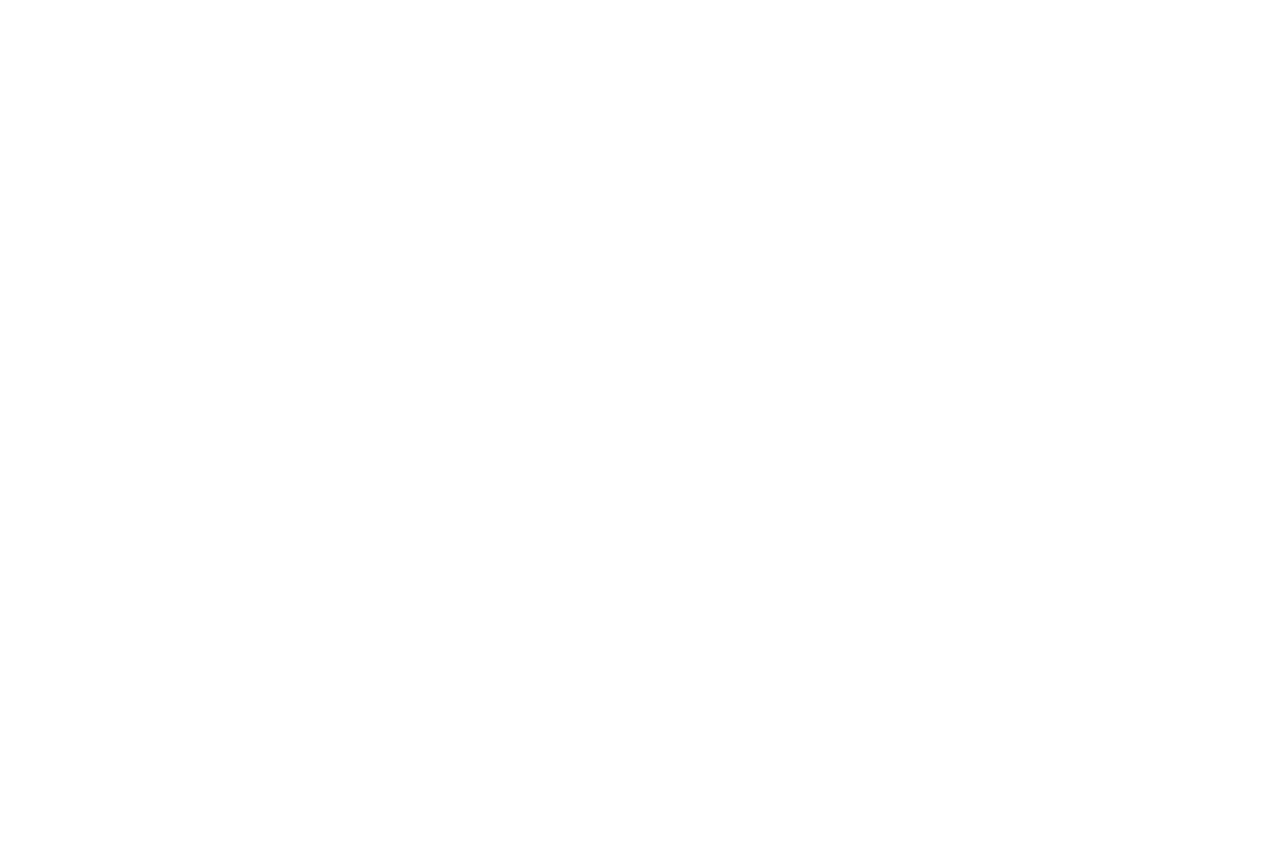
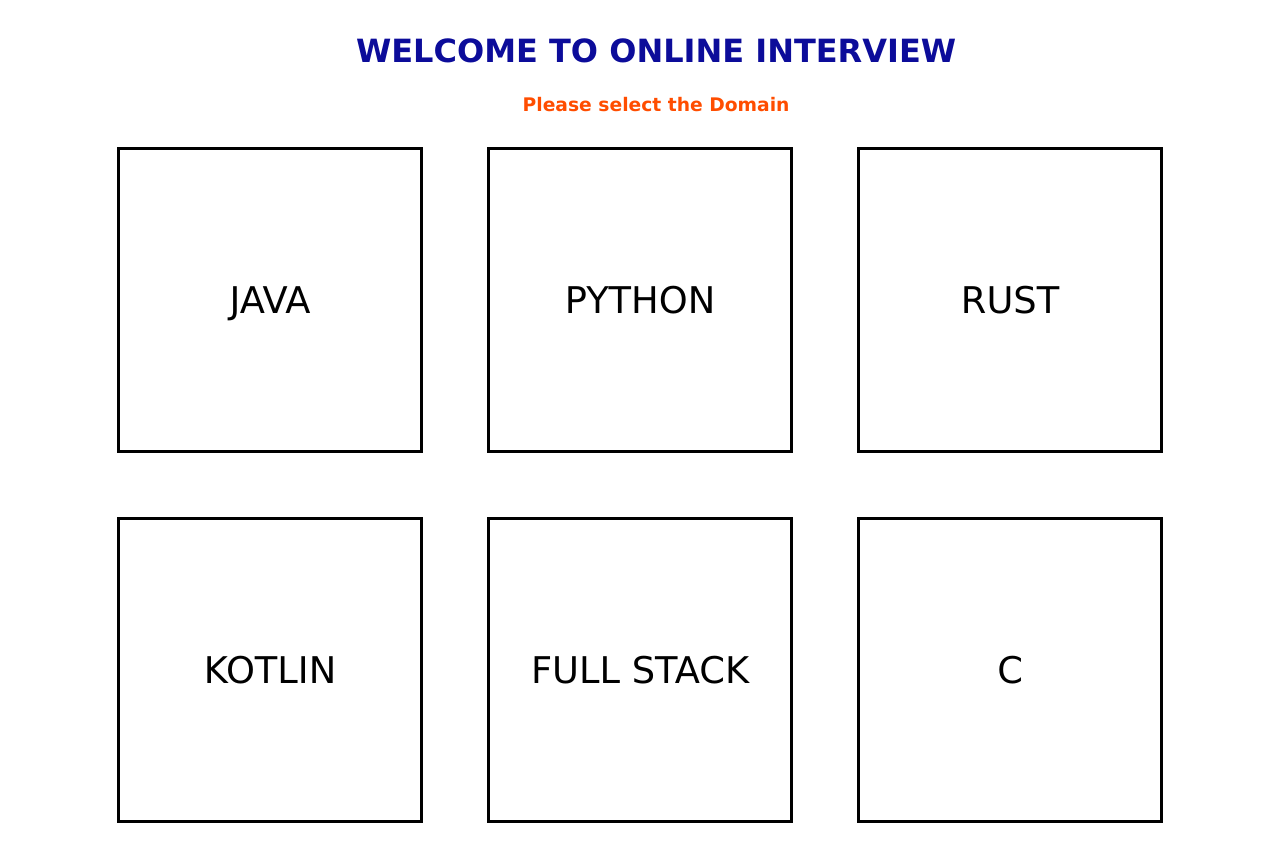
Before and after one commit to Rumesh36/onlineInterview, a plain HTML site: page index.html in a window 1280 px wide. Before the commit the page ends 800 px from the top, so only its background shows below. Drawn offline with Linux system fonts and the light colour scheme.

Commit message:
home page

```diff
--- a/index.html
+++ b/index.html
@@ -3,9 +3,29 @@
 <head>
     <meta charset="UTF-8">
     <meta name="viewport" content="width=device-width, initial-scale=1.0">
-    <title>Document</title>
+    <link rel="stylesheet" href="style.css">
+    <title>INTERVIEW process</title>
 </head>
 <body>
+    <header>
+     <div class="text1" >
+        <h1>WELCOME TO ONLINE INTERVIEW</h1>
+        <h3 id="h3">Please select the Domain</h3>
+    </div>
+    <div class="text2" >
+        <h1>Domain has choosen</h1>
+        <h3 id="h3">Now Answer the following Questions</h3>
+    </div>
+</header>
+    <div class="flexbox">
+        <div class="box" onclick="boxhide()">JAVA</div>
+        <div class="box" onclick="boxhide()">PYTHON</div>
+        <div class="box" onclick="boxhide()">RUST</div>
+        <div class="box" onclick="boxhide()">KOTLIN</div>
+        <div class="box" onclick="boxhide()">FULL STACK</div>
+        <div class="box" onclick="boxhide()">C</div>
+    </div>
+
 
 </body>
 </html>
--- a/style.css
+++ b/style.css
@@ -0,0 +1,35 @@
+*{
+    margin: 0;
+    padding: 0;
+    font-family:Verdana, Geneva, Tahoma, sans-serif;
+}
+.text1,.text2{
+    margin-top: 2rem;
+    margin-left: 2rem;
+    text-align: center;
+    color: rgb(12, 12, 154);
+}
+.text2{
+    display: none;
+}
+#h3{
+    margin-top: 1.5rem;
+    color: rgb(255, 77, 0);
+}
+.box{
+    display: flex;
+    border: solid black 3px;
+    width: 300px;
+    height: 300px;
+    margin: 2rem 2rem 2rem 2rem;
+    justify-content: center;
+    align-items: center;
+    font-size: 2.3rem;
+    cursor: pointer;
+
+}
+.flexbox{
+    display: flex;
+    justify-content: center;
+    flex-wrap: wrap;
+}
```
Also changed, not shown: app.js (+9 -0 lines).
